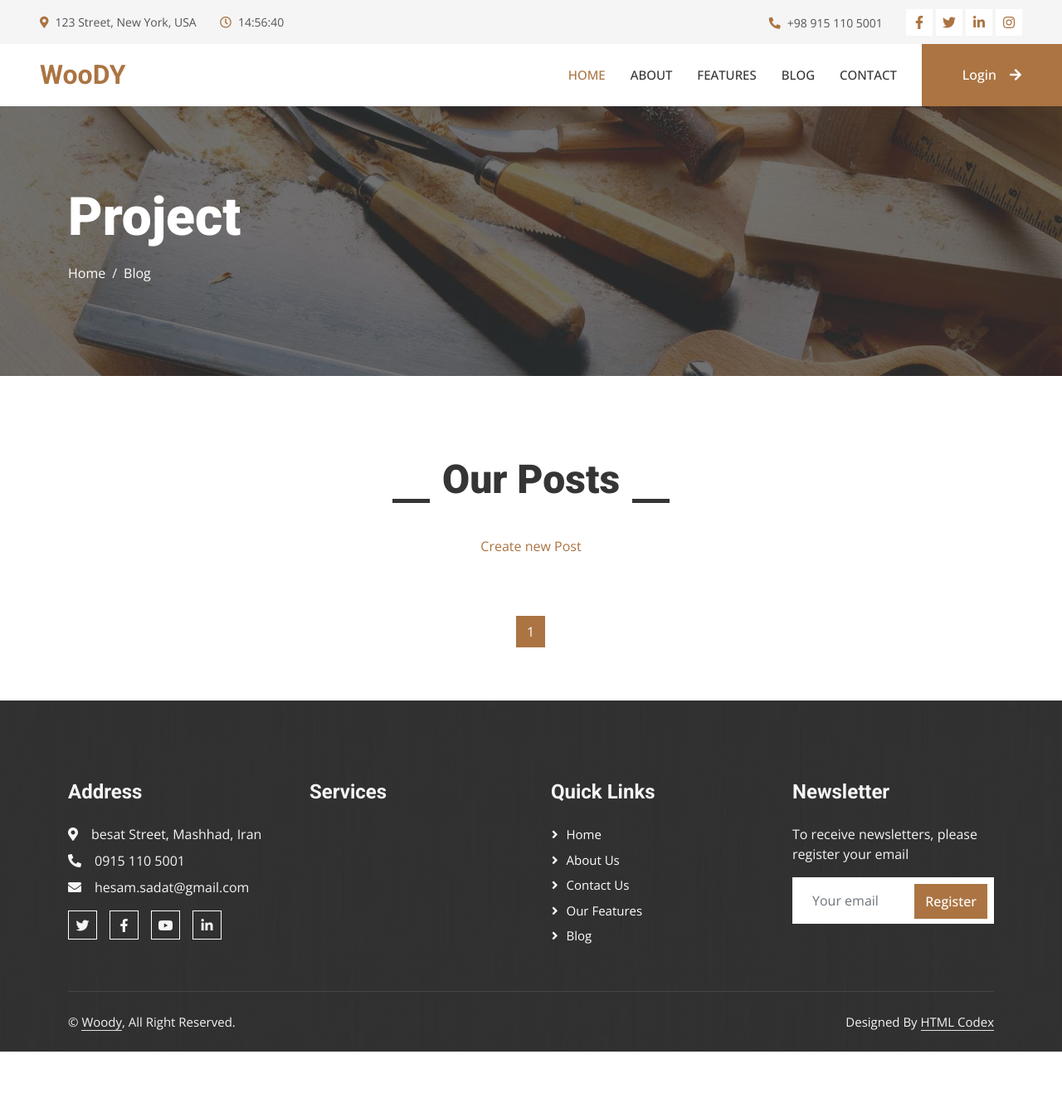
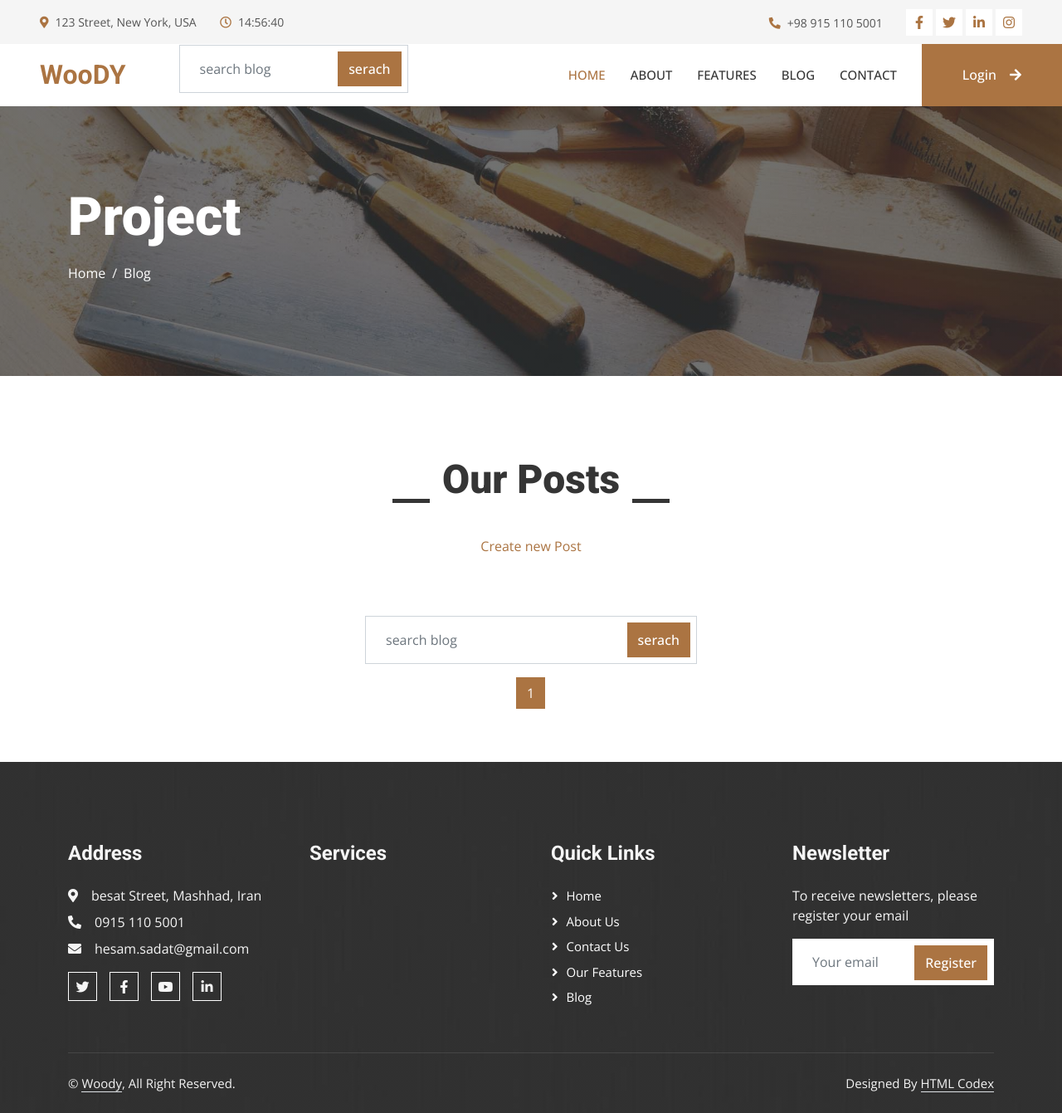
Before and after one commit to hesam-sa/Woody, a Django app: page /blog/ in a window 1280 px wide. Shown: the whole page at 83% size. Before the commit the page ends 1267 px from the top, so only its background shows below. Run offline with Django 5.2, Linux system fonts and the light colour scheme; data that the repository does not hold is empty; some libraries are stand-ins or nearby versions.

Commit message:
8/29/2024 18:26

```diff
--- a/blog/urls.py
+++ b/blog/urls.py
@@ -12,4 +12,5 @@ urlpatterns = [
     path("remove/<int:remove_id>",blog_view,name='remove'),
     path("tags/<str:tag_name>",blog_view,name='tags'),
     path("category/<str:cat_name>",blog_view,name='cat'),
+    path("search",serach_view,name='search'),
 ]
--- a/blog/views.py
+++ b/blog/views.py
@@ -104,3 +104,13 @@ def newpost_view(request):
         else:
                 messages.add_message(request,messages.ERROR,'For Create New Post You should Login First')
                 return redirect('/blog')
+
+
+def serach_view(request):
+        posts = Post.objects.filter(status=1)
+        if request.method == 'GET':
+                if s := request.GET.get('s'):
+                        posts = posts.filter(content__contains = s)
+
+        context = {'posts':posts}
+        return render(request,'blog/index.html',context)
--- a/templates/base.html
+++ b/templates/base.html
@@ -1,4 +1,6 @@
 {% load static %}
+{% load blog_tags %}
+
 {% if messages %}
     {% for message in messages %}
         <script>
@@ -109,6 +111,7 @@
         <a href="{% url 'website:home' %}" class="navbar-brand d-flex align-items-center px-4 px-lg-5">
             <h2 class="m-0 text-primary">WooDY</h2>
         </a>
+        {% include 'blog/blog-search.html' %}
         <button type="button" class="navbar-toggler me-4" data-bs-toggle="collapse" data-bs-target="#navbarCollapse">
             <span class="navbar-toggler-icon"></span>
         </button>
@@ -183,6 +186,8 @@
                 <div class="row">
                     <div class="col-md-6 text-center text-md-start mb-3 mb-md-0">
                         &copy; <a class="border-bottom" href="#">Woody</a>, All Right Reserved.
+
+
                     </div>
                     <div class="col-md-6 text-center text-md-end">
                         <!--/*** This template is free as long as you keep the footer author’s credit link/attribution link/backlink. If you'd like to use the template without the footer author’s credit link/attribution link/backlink, you can purchase the Credit Removal License from "https://htmlcodex.com/credit-removal". Thank you for your support. ***/-->
--- /dev/null
+++ b/templates/blog/blog-search.html
@@ -0,0 +1,12 @@
+<div class="row g-3">
+    <div class="col-md-12">
+        <div class="form-floating">
+            <form class="search-form" action="{% url 'blog:search' %}" method="get">
+                <div class="position-relative mx-auto" style="max-width: 400px;">
+                    <input class="form-control border-1 w-100 py-3 ps-4 pe-5" type="text" placeholder="search blog" name="s">
+                    <button type="submit" class="btn btn-primary py-2 position-absolute top-0 end-0 mt-2 me-2">serach</button>
+                </div>
+            </form>
+        </div>
+    </div>
+</div>
--- a/templates/blog/index.html
+++ b/templates/blog/index.html
@@ -1,6 +1,8 @@
 {% extends 'base.html' %}
 {% load static %}
 {% block content %}
+{% load blog_tags %}
+
 
 <!DOCTYPE html>
 <html lang="en">
@@ -88,6 +90,7 @@
                 </div>
 
                 {% endfor %}
+
                 <!-- <div class="col-lg-4 col-md-6 portfolio-item second wow fadeInUp" data-wow-delay="0.3s">
                     <div class="rounded overflow-hidden">
                         <div class="position-relative overflow-hidden">
@@ -168,6 +171,8 @@
 
         </div>
     </div>
+
+    {% include 'blog/blog-search.html' %}
     <!-- Projects End -->
 
 
```
